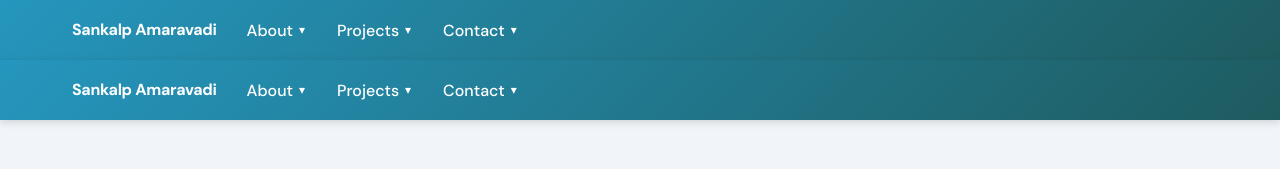
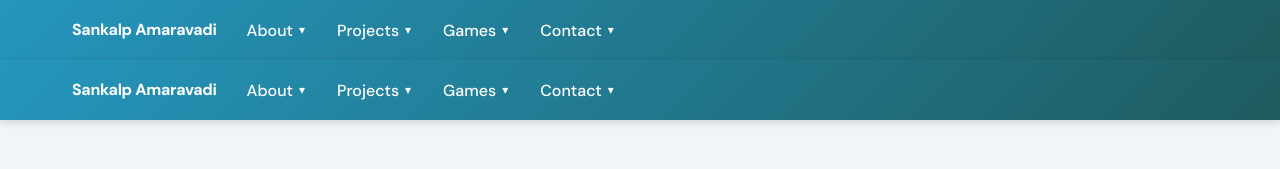
Before and after one commit to Leneord1/perso, a React (Vite) app: page /Navbar in a window 1280 px wide. Shown: the top 169 px of the page. Built offline with nearby package versions, Linux system fonts and the light colour scheme.

Commit message:
Modified navbar

```diff
--- a/src/navbar.jsx
+++ b/src/navbar.jsx
@@ -21,6 +21,12 @@ const navItems = [
             { label: 'Professional', to: '/projects/professional' },
             { label: 'Personal', to: '/projects/personal' },
             { label: 'Photography Portfolio', to: '/photography' },
+        ],
+    },
+    {
+        label: 'Games',
+        to: '/games',
+        dropdown: [
             { label: 'Play Chess', to: '/projects/chess' },
         ],
     },
```
Also changed, not shown: vercel.json.
